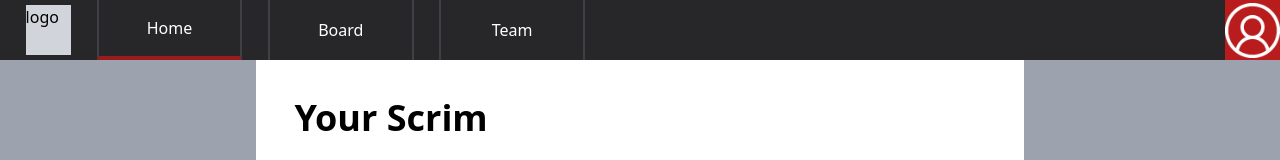
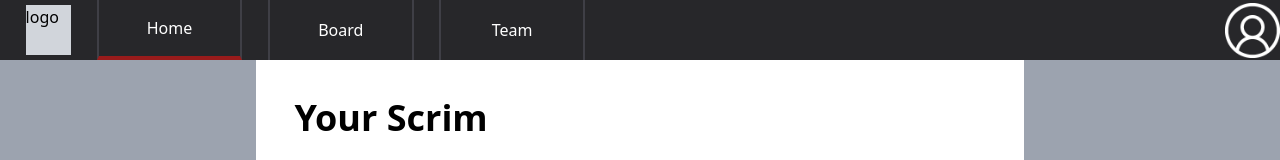
Before and after one commit to SroLyQ/Scrim-App-Frontend-revised, a React (Create React App) app: page / in a window 1280 px wide. Shown: the top 160 px of the page. Built offline with nearby package versions, Linux system fonts and the light colour scheme.

Commit message:
+change teamClickHandler

```diff
--- a/src/components/HeaderComponent.tsx
+++ b/src/components/HeaderComponent.tsx
@@ -7,6 +7,7 @@ const HeaderComponent : React.FC = () =>{
         let navigate = useNavigate()
         var path:string = ''
         var homeStyle,boardStyle,teamStyle : string =''
+        var pathTeam:string = 'noteam'
         console.log(location)
 
         const homeClickHandler = () => {
@@ -23,7 +24,10 @@ const HeaderComponent : React.FC = () =>{
 
         const teamClickHandler = () => {
             console.log('Team')
-            path='/team/adsfasdf'
+            // if('userHaveteam'){
+            //     pathTeam='userTeam'
+            // }
+            path='/team/'+pathTeam
             navigate(path)
         }
         const profileClickHandler = () => {
@@ -73,7 +77,7 @@ const HeaderComponent : React.FC = () =>{
                         </button>
                     </div>
                     <div className="flex ml-[50%] justify-center items-center">
-                            <div className="h-full w-[55px] bg-red-700 flex items-center">
+                            <div className="h-full w-[55px] flex items-center">
                             <button onClick={profileClickHandler} > <img src={userIcon} />
                             </button>
                             </div>
```
